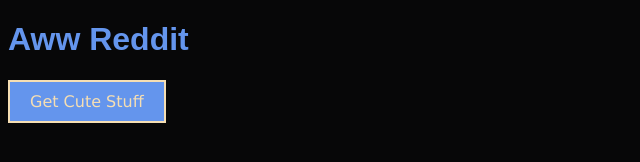
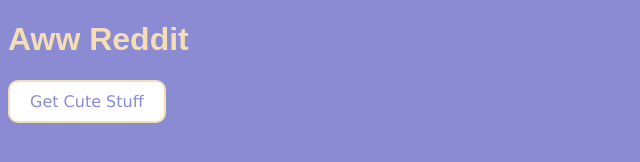
Before and after one commit to Tameikat92/Reddit-API-GC, a plain HTML site: page index.html in a window 1280 px wide. Shown: the whole page, without its empty margins (0-640 px from the left). Drawn offline with Linux system fonts and the light colour scheme.

Commit message:
added css decor

```diff
--- a/style.css
+++ b/style.css
@@ -1,19 +1,20 @@
 body{
-    background-color: rgb(7, 7, 8);
+    background-color: rgb(139, 139, 212);
 }
 
 h1 {
     font-family: fantasy;
-    color: cornflowerblue;
+    color: wheat;
+    text-shadow: 50%;
 }
 
 button {
    font-family: Verdana, Geneva, Tahoma, sans-serif;
-    border: 2px solid wheat;  /
+    border: 2px solid wheat;
     border-radius: 10px;
     padding: 10px 20px;
-    background-color: cornflowerblue;
-    color: wheat;
+    background-color: white;
+    color: rgb(139, 139, 212);
     font-size: 16px;
     cursor: pointer;
 }
```
